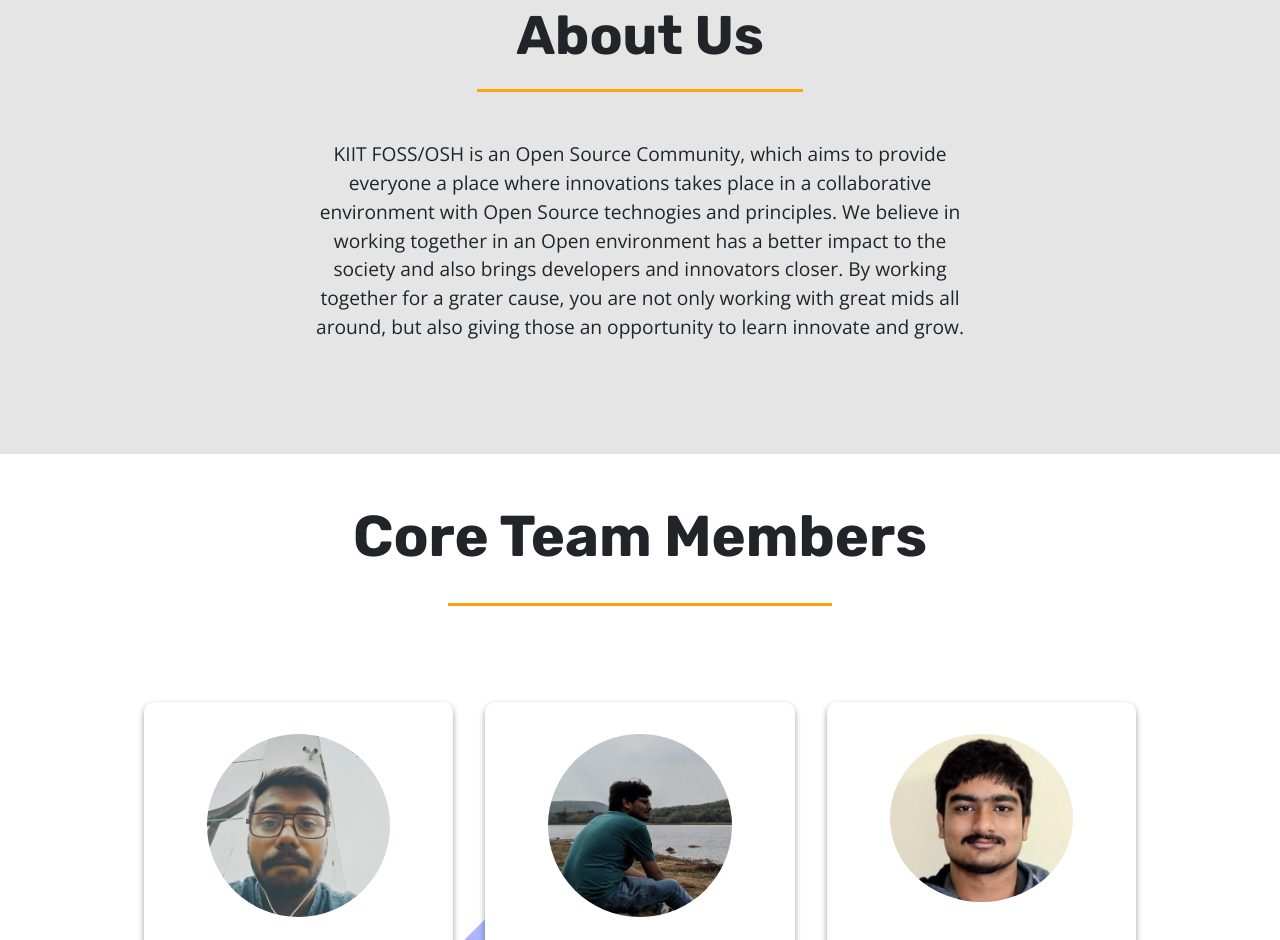
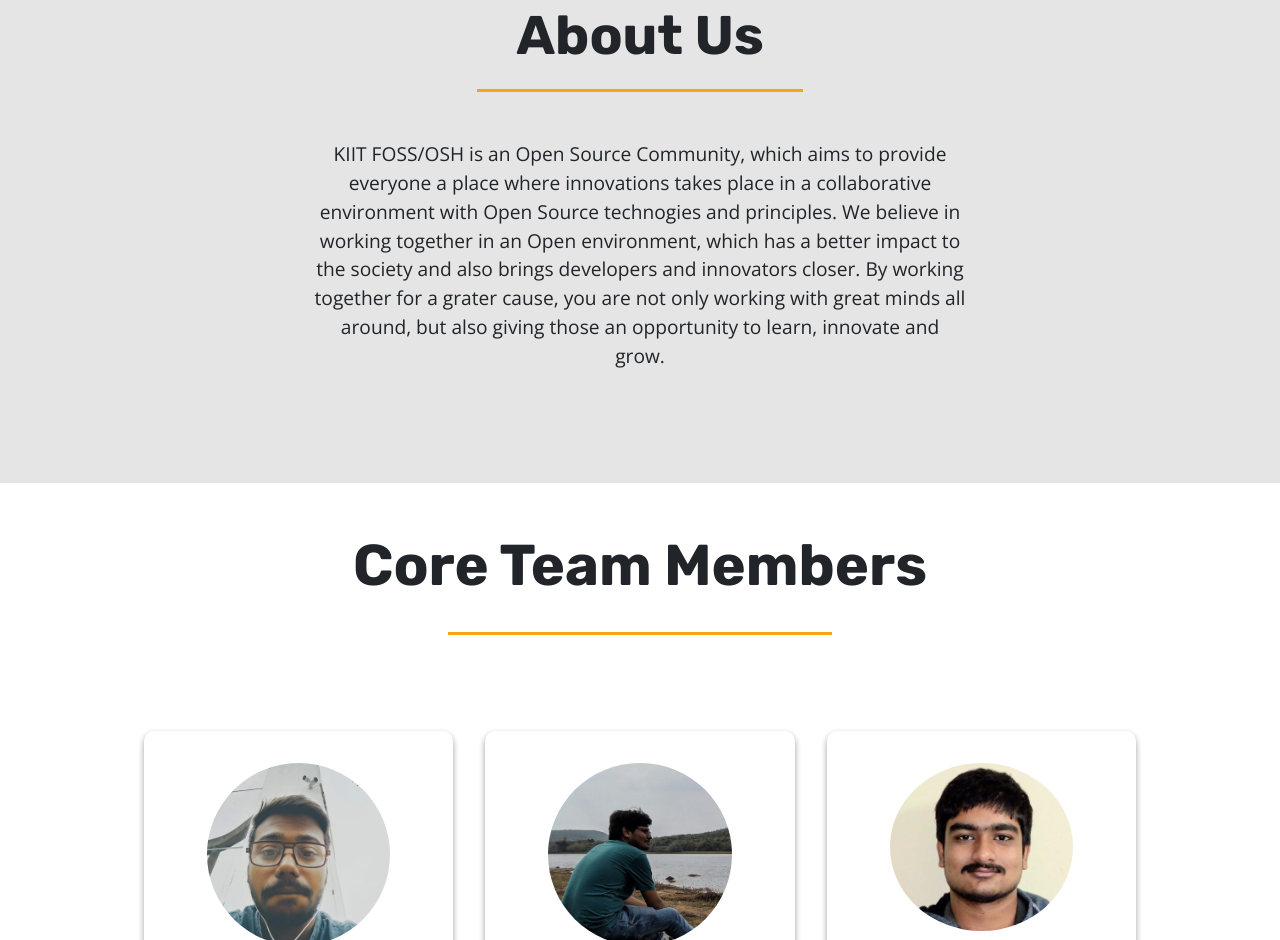
Before and after one commit to kiitfossosh/kiitfossosh.github.io, a Gatsby site: page / in a window 1280 px wide. Shown: the part 1698-2638 px from the top of the page. Built offline with nearby package versions, Linux system fonts and the light colour scheme; Gatsby itself is replaced by a stand-in of ours.

Commit message:
About Us typo fixed

```diff
--- a/src/components/AboutUs/AboutUs.js
+++ b/src/components/AboutUs/AboutUs.js
@@ -81,10 +81,10 @@ const AboutUs = () => {
 					KIIT FOSS/OSH is an Open Source Community, which aims to provide everyone
 					a place where innovations takes place in a collaborative environment with
 					Open Source technogies and principles. We believe in working together in
-					an Open environment has a better impact to the society and also brings
+					an Open environment, which has a better impact to the society and also brings
 					developers and innovators closer. By working together for a grater cause,
-					you are not only working with great mids all around, but also giving those an
-					opportunity to learn innovate and grow.
+					you are not only working with great minds all around, but also giving those an
+					opportunity to learn, innovate and grow.
 				</TextSubHead>
 			</AboutUsContainer>
 
```
